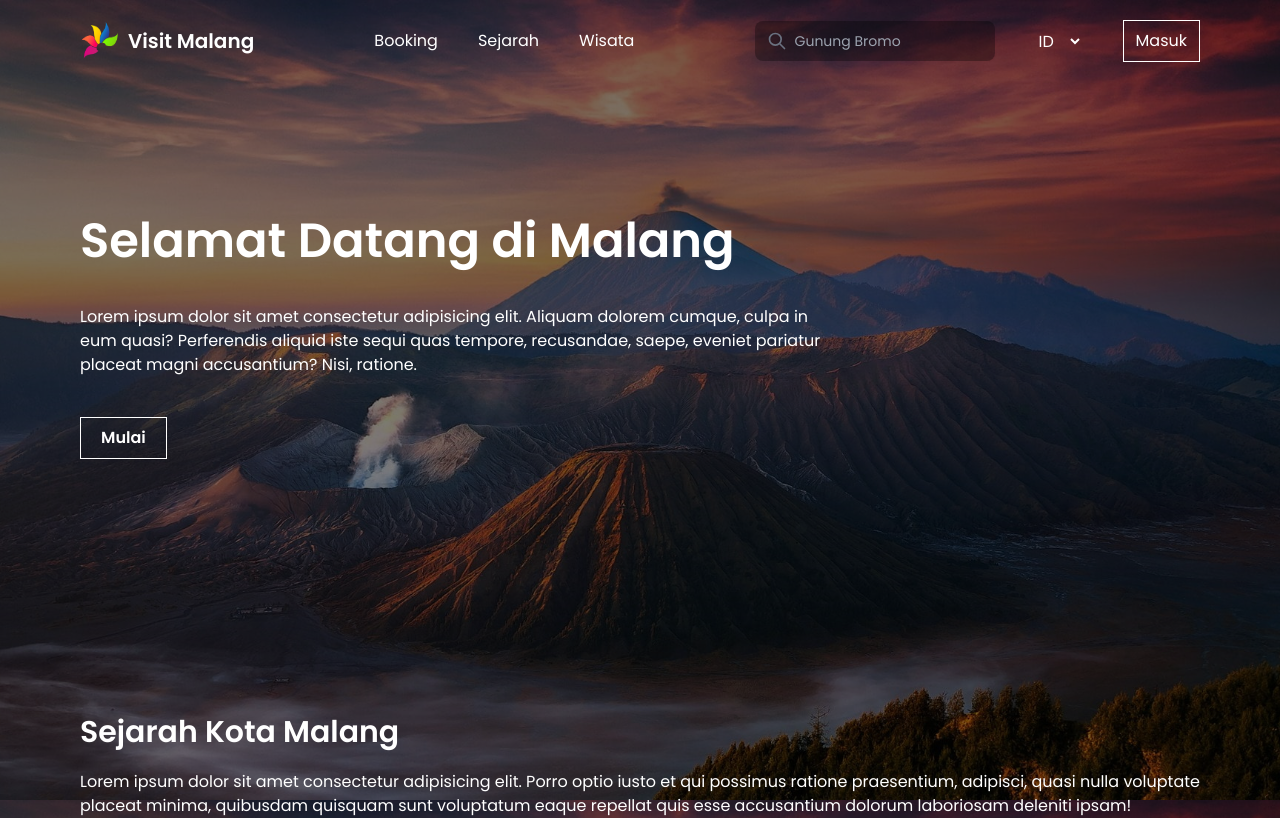
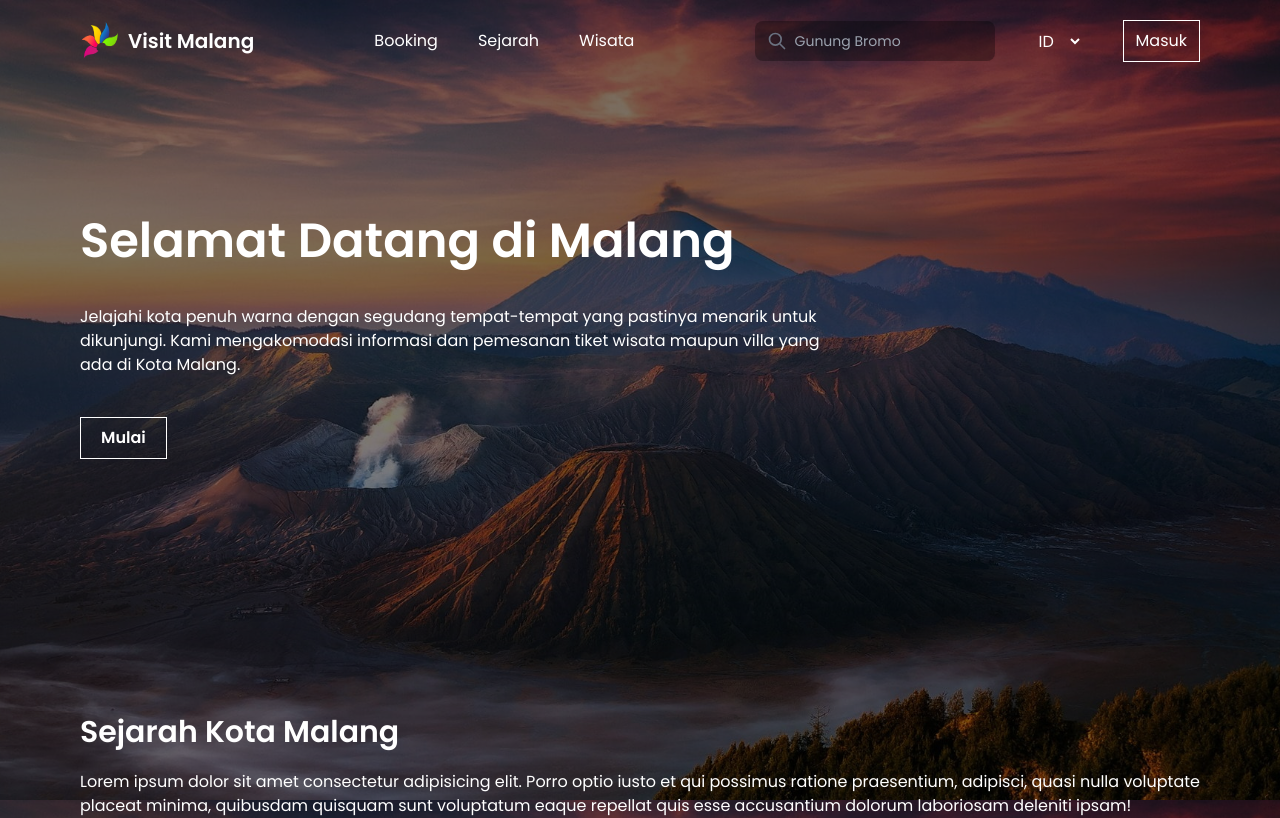
Before and after one commit to LeonardTarigan/visit-malang, a Next.js app: page / in a window 1280 px wide. Shown: the top 818 px of the page. Built offline with nearby package versions, Linux system fonts and the light colour scheme.

Commit message:
solving image bug

```diff
--- a/context/GlobalContext.js
+++ b/context/GlobalContext.js
@@ -6,6 +6,12 @@ function GlobalProvider(props) {
     const [loggedIn, setLoggedIn] = useState(false);
     const [searchInput, setSearchInput] = useState('');
     const [searchRes, setSearchRes] = useState([]);
+    const [villaInput, setvillaInput] = useState({
+        location: '',
+        date: '',
+        duration: 1,
+        qty: 1,
+    });
 
     const state = {
         loggedIn,
@@ -14,6 +20,8 @@ function GlobalProvider(props) {
         setSearchRes,
         searchInput,
         setSearchInput,
+        villaInput,
+        setvillaInput,
     };
 
     return (
--- a/pages/booking/villa.js
+++ b/pages/booking/villa.js
@@ -1,19 +1,19 @@
 import Layout from '../../widgets/layout';
 import wisata from '../../data/wisata.json';
 import { useRouter } from 'next/router';
-import { useEffect, useState } from 'react';
+import { useContext, useEffect, useState } from 'react';
 import Image from 'next/legacy/image';
 import Link from 'next/link';
+import { GlobalContext } from '../../context/GlobalContext';
 
 function Villa() {
     const router = useRouter();
+
+    const { state } = useContext(GlobalContext);
+    const { villaInput, setvillaInput } = state;
+
     const [villas, setVillas] = useState([]);
-    const [villaInput, setvillaInput] = useState({
-        location: '',
-        date: '',
-        duration: 1,
-        qty: 1,
-    });
+    const [limit, setLimit] = useState(4);
 
     const handleSubmit = (e) => {
         e.preventDefault();
@@ -45,9 +45,7 @@ function Villa() {
                 })
             );
         }
-    }, [villaInput.location]);
-
-    console.log(villas);
+    }, [villaInput.location, limit, villas.length]);
 
     return (
         <>
@@ -142,7 +140,11 @@ function Villa() {
 
                     <ul className='flex flex-col items-center justify-center gap-5'>
                         {villas &&
-                            villas.map((data, index) => {
+                            villas
+                                .filter((data, index) => {
+                                    return index < limit;
+                                })
+                                .map((data, index) => {
                                     return (
                                         <Link
                                             key={index}
@@ -166,12 +168,13 @@ function Villa() {
                                                         {data.name}
                                                     </h1>
                                                     <p className='text-sm'>
-                                                    Lorem ipsum dolor sit, amet
-                                                    consectetur adipisicing
-                                                    elit. Ad quisquam esse id
-                                                    corrupti explicabo soluta
-                                                    sed aut vitae, dicta
-                                                    facilis.
+                                                        Lorem ipsum dolor sit,
+                                                        amet consectetur
+                                                        adipisicing elit. Ad
+                                                        quisquam esse id
+                                                        corrupti explicabo
+                                                        soluta sed aut vitae,
+                                                        dicta facilis.
                                                     </p>
                                                 </div>
                                             </li>
@@ -179,6 +182,15 @@ function Villa() {
                                     );
                                 })}
                     </ul>
+
+                    {limit < villas.length && (
+                        <button
+                            onClick={() => setLimit(limit + 4)}
+                            className='border border-white py-2 px-5 text-xs transition-all duration-200 hover:border-yellow-400 hover:bg-yellow-400 hover:text-black'
+                        >
+                            Muat Lebih Banyak
+                        </button>
+                    )}
                 </main>
             </Layout>
         </>
--- a/pages/index.js
+++ b/pages/index.js
@@ -37,11 +37,11 @@ export default function Home() {
                             data-aos-duration='1000'
                             data-aos-delay='100'
                         >
-                            Lorem ipsum dolor sit amet consectetur adipisicing
-                            elit. Aliquam dolorem cumque, culpa in eum quasi?
-                            Perferendis aliquid iste sequi quas tempore,
-                            recusandae, saepe, eveniet pariatur placeat magni
-                            accusantium? Nisi, ratione.
+                            Jelajahi kota penuh warna dengan segudang
+                            tempat-tempat yang pastinya menarik untuk
+                            dikunjungi. Kami mengakomodasi informasi dan
+                            pemesanan tiket wisata maupun villa yang ada di Kota
+                            Malang.
                         </p>
                         <Scroll
                             to='sejarah'
--- a/pages/search.js
+++ b/pages/search.js
@@ -42,13 +42,7 @@ function Search() {
                                             .split(' ')
                                             .join('_')}`}
                                     >
-                                        <li
-                                            data-aos='fade-in'
-                                            data-aos-duration='2000'
-                                            data-aos-delay={index * 100}
-                                            data-aos-anchor='.res'
-                                            className='res flex h-52 w-full max-w-screen-lg cursor-pointer overflow-hidden rounded-lg bg-black bg-opacity-40 backdrop-blur-sm'
-                                        >
+                                        <li className='res flex h-52 w-full max-w-screen-lg cursor-pointer overflow-hidden rounded-lg bg-black bg-opacity-40 backdrop-blur-sm'>
                                             <div className='relative h-full w-[15rem] basis-1/5'>
                                                 <Image
                                                     src={`/api/imageproxy?url=${encodeURIComponent(
```
Lines whose indentation alone changed are shown as unchanged.
